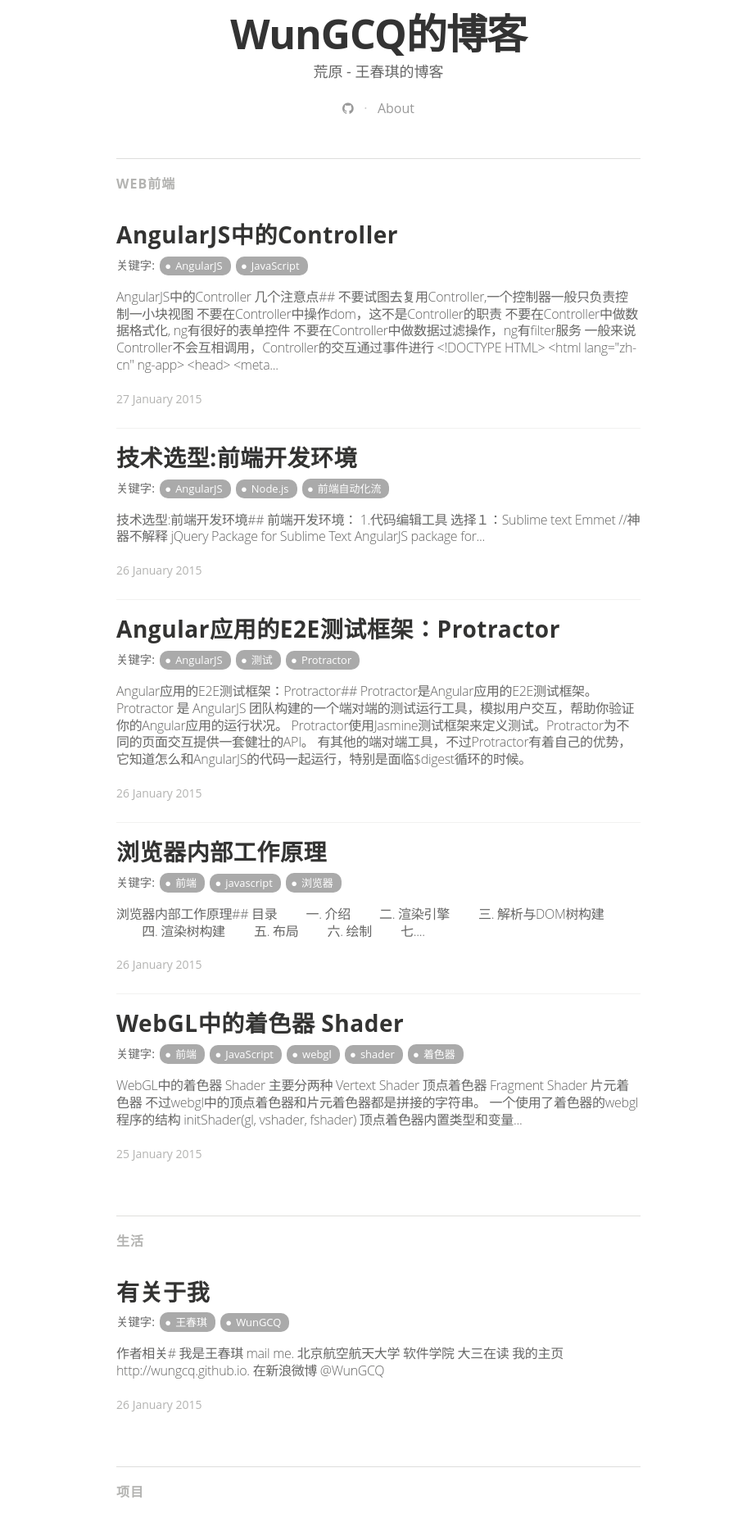
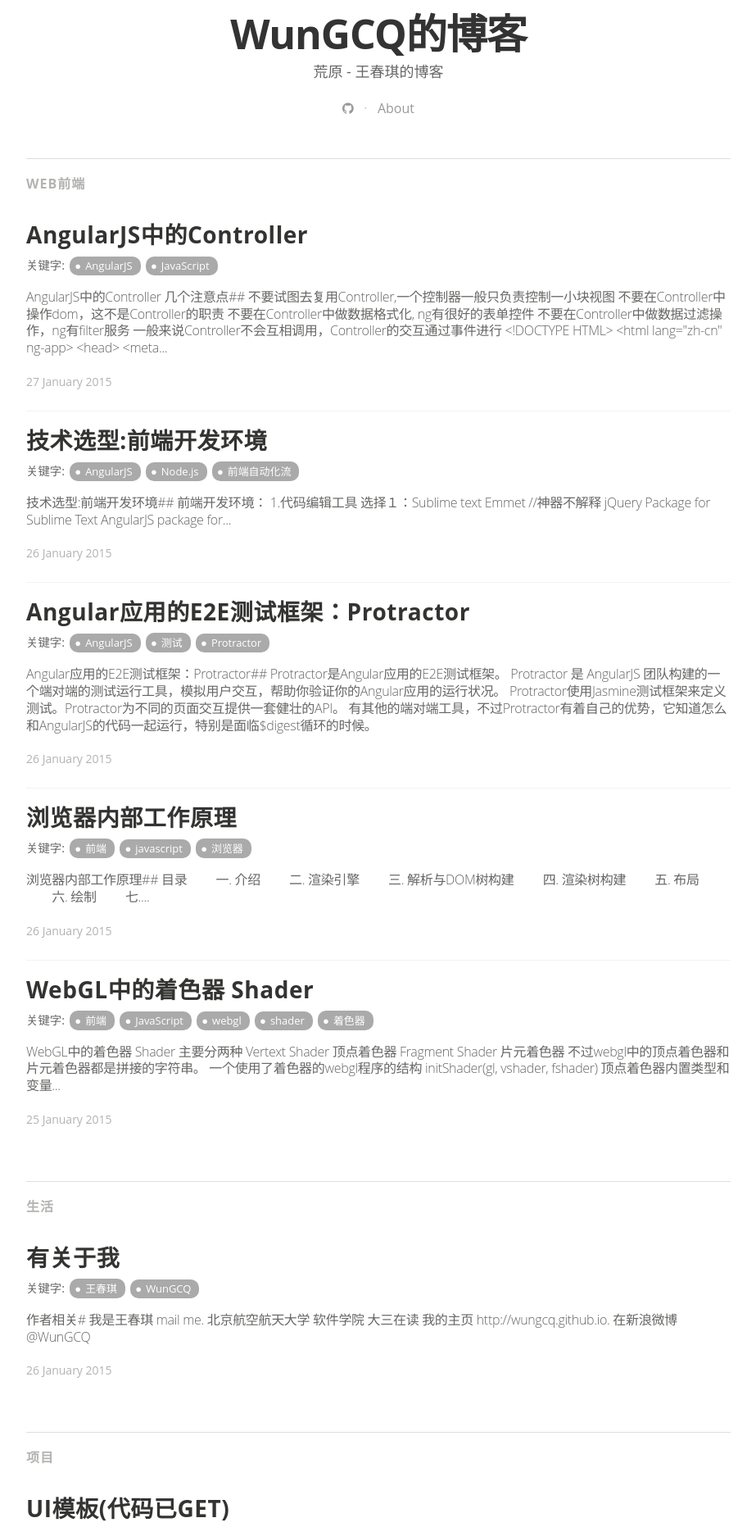
Before and after one commit to wcqblog/wcqblog.github.io, a Jekyll site: the page built from index.html, in a window 1280 px wide. Shown: the part 518-2381 px from the top of the page at 82% size, without its empty margins (178-1101 px from the left). Built offline with Jekyll 4.4.1, drawn with Linux system fonts in a browser that asks for light colours; nearby versions of some CDN libraries; some web fonts are replaced; Markdown is read by kramdown in place of the engine named in the settings; the list of posts is cut into pages by our own code.

Commit message:
Update main.sass

```diff
--- a/css/main.sass
+++ b/css/main.sass
@@ -131,7 +131,7 @@ body
 
 .content
   width: 100%
-  max-width: 640px
+  max-width: 860px
   margin: 0 auto
   @include box-sizing(border-box)
   @include respond-to(800)
```
